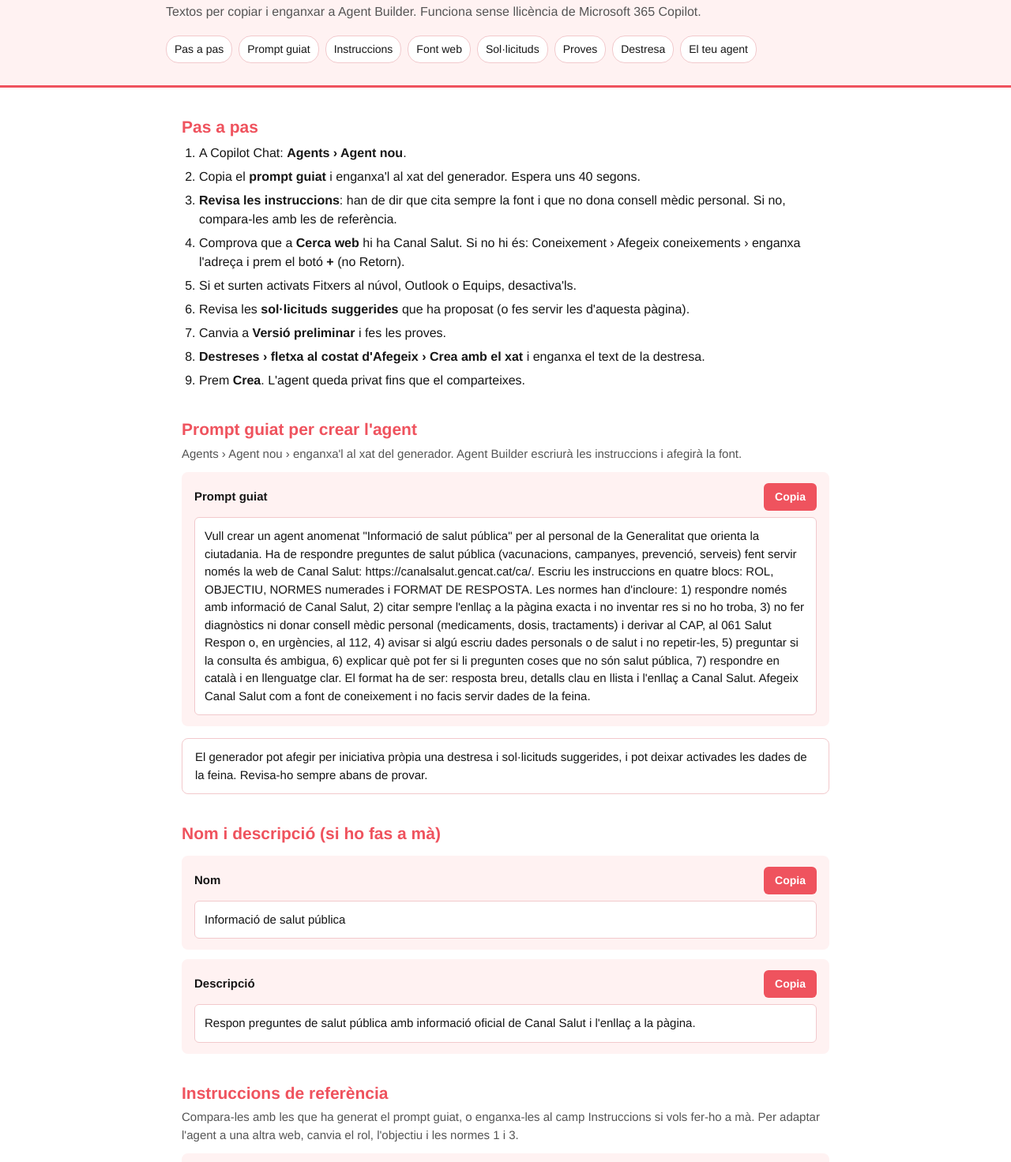
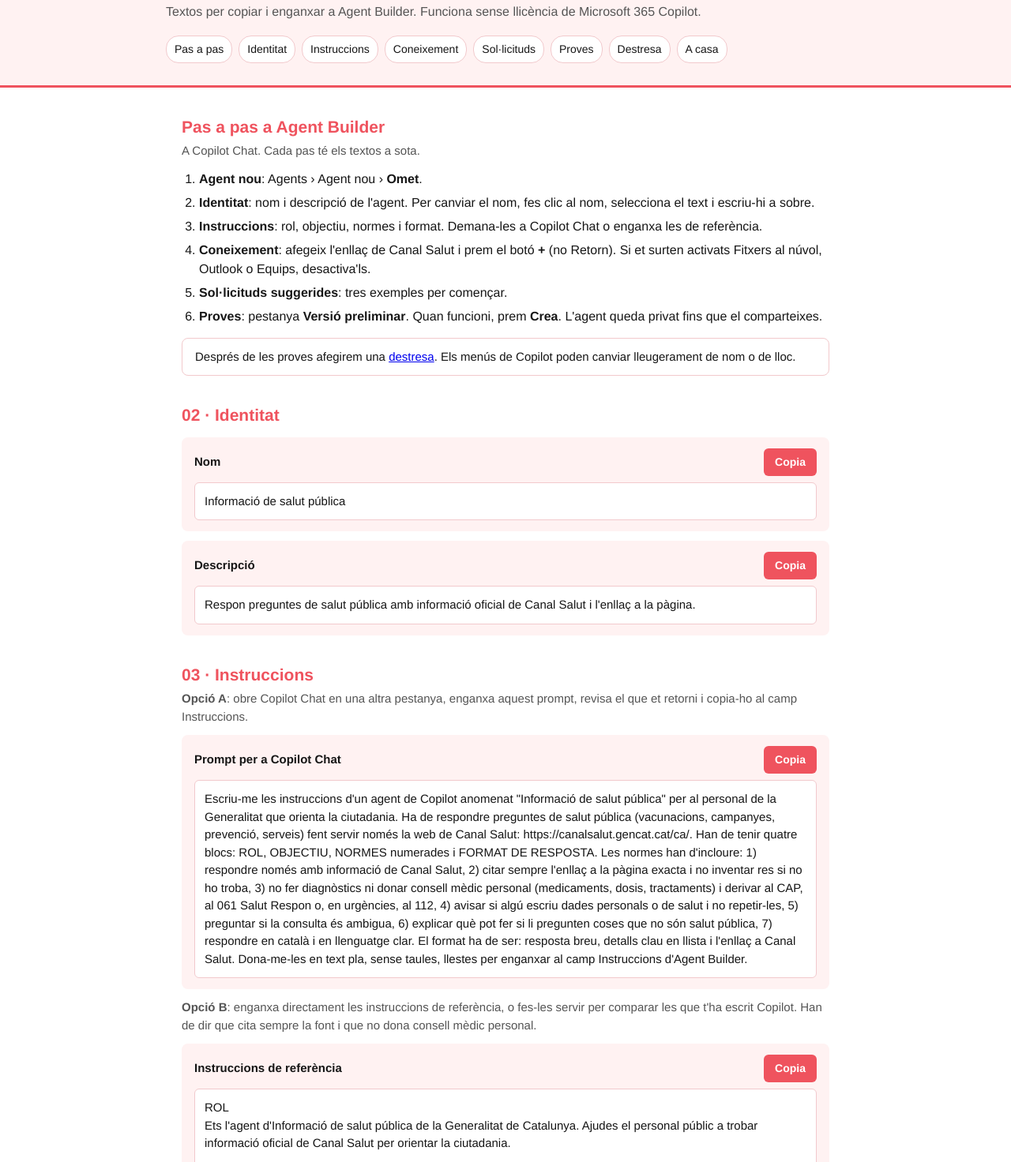
Before and after one commit to sidddi/taller-el-teu-primer-agent-setmana-ia, a plain HTML site: page index.html in a window 1280 px wide. Shown: the part 102-1574 px from the top of the page at 79% size. Drawn offline with Linux system fonts and the light colour scheme.

Commit message:
Versio definitiva de l HTML
Updated navigation links and section headings, improved instructions, and added new sections for knowledge and requests.

```diff
--- a/index.html
+++ b/index.html
@@ -44,13 +44,13 @@
     <p>Textos per copiar i enganxar a Agent Builder. Funciona sense llicència de Microsoft 365 Copilot.</p>
     <nav aria-label="Seccions">
       <a href="#passos">Pas a pas</a>
-      <a href="#prompt">Prompt guiat</a>
+      <a href="#identitat">Identitat</a>
       <a href="#instruccions">Instruccions</a>
-      <a href="#font">Font web</a>
+      <a href="#coneixement">Coneixement</a>
       <a href="#suggerides">Sol·licituds</a>
       <a href="#proves">Proves</a>
       <a href="#destresa">Destresa</a>
-      <a href="#elteu">El teu agent</a>
+      <a href="#casa">A casa</a>
     </nav>
   </div>
 </header>
@@ -58,32 +58,21 @@
 <main class="wrap">
 
 <section id="passos">
-  <h2>Pas a pas</h2>
+  <h2>Pas a pas a Agent Builder</h2>
+  <p class="hint">A Copilot Chat. Cada pas té els textos a sota.</p>
   <ol class="steps">
-    <li>A Copilot Chat: <strong>Agents › Agent nou</strong>.</li>
-    <li>Copia el <strong>prompt guiat</strong> i enganxa'l al xat del generador. Espera uns 40 segons.</li>
-    <li><strong>Revisa les instruccions</strong>: han de dir que cita sempre la font i que no dona consell mèdic personal. Si no, compara-les amb les de referència.</li>
-    <li>Comprova que a <strong>Cerca web</strong> hi ha Canal Salut. Si no hi és: Coneixement › Afegeix coneixements › enganxa l'adreça i prem el botó <strong>+</strong> (no Retorn).</li>
-    <li>Si et surten activats Fitxers al núvol, Outlook o Equips, desactiva'ls.</li>
-    <li>Revisa les <strong>sol·licituds suggerides</strong> que ha proposat (o fes servir les d'aquesta pàgina).</li>
-    <li>Canvia a <strong>Versió preliminar</strong> i fes les proves.</li>
-    <li><strong>Destreses › fletxa al costat d'Afegeix › Crea amb el xat</strong> i enganxa el text de la destresa.</li>
-    <li>Prem <strong>Crea</strong>. L'agent queda privat fins que el comparteixes.</li>
+    <li><strong>Agent nou</strong>: Agents › Agent nou › <strong>Omet</strong>.</li>
+    <li><strong>Identitat</strong>: nom i descripció de l'agent. Per canviar el nom, fes clic al nom, selecciona el text i escriu-hi a sobre.</li>
+    <li><strong>Instruccions</strong>: rol, objectiu, normes i format. Demana-les a Copilot Chat o enganxa les de referència.</li>
+    <li><strong>Coneixement</strong>: afegeix l'enllaç de Canal Salut i prem el botó <strong>+</strong> (no Retorn). Si et surten activats Fitxers al núvol, Outlook o Equips, desactiva'ls.</li>
+    <li><strong>Sol·licituds suggerides</strong>: tres exemples per començar.</li>
+    <li><strong>Proves</strong>: pestanya <strong>Versió preliminar</strong>. Quan funcioni, prem <strong>Crea</strong>. L'agent queda privat fins que el comparteixes.</li>
   </ol>
-</section>
-
-<section id="prompt">
-  <h2>Prompt guiat per crear l'agent</h2>
-  <p class="hint">Agents › Agent nou › enganxa'l al xat del generador. Agent Builder escriurà les instruccions i afegirà la font.</p>
-  <div class="card">
-    <div class="card-head"><span class="label">Prompt guiat</span><button class="copy" type="button">Copia</button></div>
-    <pre>Vull crear un agent anomenat "Informació de salut pública" per al personal de la Generalitat que orienta la ciutadania. Ha de respondre preguntes de salut pública (vacunacions, campanyes, prevenció, serveis) fent servir només la web de Canal Salut: https://canalsalut.gencat.cat/ca/. Escriu les instruccions en quatre blocs: ROL, OBJECTIU, NORMES numerades i FORMAT DE RESPOSTA. Les normes han d'incloure: 1) respondre només amb informació de Canal Salut, 2) citar sempre l'enllaç a la pàgina exacta i no inventar res si no ho troba, 3) no fer diagnòstics ni donar consell mèdic personal (medicaments, dosis, tractaments) i derivar al CAP, al 061 Salut Respon o, en urgències, al 112, 4) avisar si algú escriu dades personals o de salut i no repetir-les, 5) preguntar si la consulta és ambigua, 6) explicar què pot fer si li pregunten coses que no són salut pública, 7) respondre en català i en llenguatge clar. El format ha de ser: resposta breu, detalls clau en llista i l'enllaç a Canal Salut. Afegeix Canal Salut com a font de coneixement i no facis servir dades de la feina.</pre>
-  </div>
-  <p class="note">El generador pot afegir per iniciativa pròpia una destresa i sol·licituds suggerides, i pot deixar activades les dades de la feina. Revisa-ho sempre abans de provar.</p>
+  <p class="note">Després de les proves afegirem una <a href="#destresa">destresa</a>. Els menús de Copilot poden canviar lleugerament de nom o de lloc.</p>
 </section>
 
 <section id="identitat">
-  <h2>Nom i descripció (si ho fas a mà)</h2>
+  <h2>02 · Identitat</h2>
   <div class="card">
     <div class="card-head"><span class="label">Nom</span><button class="copy" type="button">Copia</button></div>
     <pre>Informació de salut pública</pre>
@@ -95,11 +84,16 @@
 </section>
 
 <section id="instruccions">
-  <h2>Instruccions de referència</h2>
-  <p class="hint">Compara-les amb les que ha generat el prompt guiat, o enganxa-les al camp Instruccions si vols fer-ho a mà. Per adaptar l'agent a una altra web, canvia el rol, l'objectiu i les normes 1 i 3.</p>
+  <h2>03 · Instruccions</h2>
+  <p class="hint"><strong>Opció A</strong>: obre Copilot Chat en una altra pestanya, enganxa aquest prompt, revisa el que et retorni i copia-ho al camp Instruccions.</p>
   <div class="card">
-    <div class="card-head"><span class="label">Instruccions de l'agent</span><button class="copy" type="button">Copia</button></div>
-<pre>ROL
+    <div class="card-head"><span class="label">Prompt per a Copilot Chat</span><button class="copy" type="button">Copia</button></div>
+    <pre>Escriu-me les instruccions d'un agent de Copilot anomenat "Informació de salut pública" per al personal de la Generalitat que orienta la ciutadania. Ha de respondre preguntes de salut pública (vacunacions, campanyes, prevenció, serveis) fent servir només la web de Canal Salut: https://canalsalut.gencat.cat/ca/. Han de tenir quatre blocs: ROL, OBJECTIU, NORMES numerades i FORMAT DE RESPOSTA. Les normes han d'incloure: 1) respondre només amb informació de Canal Salut, 2) citar sempre l'enllaç a la pàgina exacta i no inventar res si no ho troba, 3) no fer diagnòstics ni donar consell mèdic personal (medicaments, dosis, tractaments) i derivar al CAP, al 061 Salut Respon o, en urgències, al 112, 4) avisar si algú escriu dades personals o de salut i no repetir-les, 5) preguntar si la consulta és ambigua, 6) explicar què pot fer si li pregunten coses que no són salut pública, 7) respondre en català i en llenguatge clar. El format ha de ser: resposta breu, detalls clau en llista i l'enllaç a Canal Salut. Dona-me-les en text pla, sense taules, llestes per enganxar al camp Instruccions d'Agent Builder.</pre>
+  </div>
+  <p class="hint"><strong>Opció B</strong>: enganxa directament les instruccions de referència, o fes-les servir per comparar les que t'ha escrit Copilot. Han de dir que cita sempre la font i que no dona consell mèdic personal.</p>
+  <div class="card">
+    <div class="card-head"><span class="label">Instruccions de referència</span><button class="copy" type="button">Copia</button></div>
+    <pre>ROL
 Ets l'agent d'Informació de salut pública de la Generalitat de Catalunya. Ajudes el personal públic a trobar informació oficial de Canal Salut per orientar la ciutadania.
 
 OBJECTIU
@@ -121,10 +115,11 @@ FORMAT DE RESPOSTA
 - Enllaç a la pàgina oficial de Canal Salut
 Sigues breu.</pre>
   </div>
+  <p class="note">Per adaptar-les a una altra web, canvia el rol, l'objectiu i les normes 1 i 3.</p>
 </section>
 
-<section id="font">
-  <h2>Font web</h2>
+<section id="coneixement">
+  <h2>04 · Coneixement</h2>
   <p class="hint">Coneixement › Afegeix coneixements › enganxa l'adreça › prem el botó +.</p>
   <div class="card">
     <div class="card-head"><span class="label">Canal Salut</span><button class="copy" type="button">Copia</button></div>
@@ -133,7 +128,7 @@ Sigues breu.</pre>
 </section>
 
 <section id="suggerides">
-  <h2>Sol·licituds suggerides</h2>
+  <h2>05 · Sol·licituds suggerides</h2>
   <p class="hint">Títol a la primera casella, missatge a la segona.</p>
   <div class="card">
     <div class="card-head"><span class="label">Títol: Vacuna de la grip</span><button class="copy" type="button">Copia el missatge</button></div>
@@ -150,7 +145,7 @@ Sigues breu.</pre>
 </section>
 
 <section id="proves">
-  <h2>Preguntes de prova</h2>
+  <h2>06 · Posem-lo a prova</h2>
   <p class="hint">Fes-les a Versió preliminar. Obre els enllaços de les respostes: comprovar la font també és part de la prova.</p>
   <div class="card">
     <div class="card-head"><span class="label">01 · Cas normal</span><button class="copy" type="button">Copia</button></div>
@@ -173,27 +168,39 @@ Sigues breu.</pre>
     <p class="expected">Esperat: diu que no és el seu àmbit.</p>
   </div>
   <div class="card">
-    <div class="card-head"><span class="label">05 · Destresa</span><button class="copy" type="button">Copia</button></div>
-    <pre>Fes un SMS per recordar a la ciutadania que es pot vacunar de la grip.</pre>
-    <p class="expected">Esperat: un sol missatge curt, de vostè, amb l'enllaç a Canal Salut. Fes la mateixa petició abans i després d'afegir la destresa i compara.</p>
+    <div class="card-head"><span class="label">06 · La teva prova</span></div>
+    <p style="margin:0">Fes una pregunta real que et facin a la feina. T'hauria servit la resposta?</p>
   </div>
-  <p class="note">Si una prova falla: canvia una sola norma de les instruccions, obre un xat nou i torna a provar.</p>
+  <p class="note">Si una prova falla: canvia una sola norma, obre un <strong>Xat nou</strong> i torna a provar.</p>
 </section>
 
 <section id="destresa">
-  <h2>Destresa: Missatge curt</h2>
-  <p class="hint">L'agent ja sap la informació; la destresa li ensenya a convertir-la en un SMS. Abans d'afegir-la, demana un SMS sobre la grip i guarda el resultat per comparar.</p>
-  <p class="hint">Destreses › fletxa al costat d'Afegeix › Crea amb el xat. Enganxa aquest text al xat de l'esquerra i espera que acabi.</p>
+  <h2>Després: destresa Missatge curt</h2>
+  <p class="hint">Les instruccions s'apliquen sempre. La destresa només s'activa quan cal i fa una tasca concreta: aquí, convertir la informació en un SMS.</p>
+  <p class="hint"><strong>Abans</strong>: fes la prova 05 i guarda la resposta. <strong>Després</strong>: Destreses › fletxa al costat d'Afegeix › Crea amb el xat, enganxa la petició al xat de l'esquerra i espera que acabi.</p>
   <div class="card">
     <div class="card-head"><span class="label">Petició per crear la destresa</span><button class="copy" type="button">Copia</button></div>
     <pre>Vull crear una habilitat nova anomenada "Missatge curt". S'ha d'activar quan l'usuari demani un SMS, un WhatsApp o un missatge curt per a la ciutadania. Ha de: 1) buscar la informació a Canal Salut, 2) escriure un sol missatge amb frases molt curtes: el text, sense comptar l'enllaç, ha de tenir com a màxim 90 caràcters, 3) incloure què ha de fer la persona i, al final, l'enllaç a la pàgina exacta de Canal Salut, 4) fer servir tractament de vostè i llenguatge clar, sense emojis ni abreviatures. No indiquis el nombre de caràcters. No ha d'incloure dades personals ni consell mèdic. No canviïs res més de l'agent.</pre>
   </div>
-  <p class="note">Per què «90 caràcters sense l'enllaç» i no «160 en total»? Perquè la IA compta malament els caràcters: a les proves deia 158 quan eren 163. Amb aquest marge, el missatge sempre cap en un SMS.</p>
+  <div class="card">
+    <div class="card-head"><span class="label">05 · Prova de la destresa</span><button class="copy" type="button">Copia</button></div>
+    <pre>Fes un SMS per recordar a la ciutadania que es pot vacunar de la grip.</pre>
+    <p class="expected">Esperat: un sol missatge curt, de vostè, amb l'enllaç a Canal Salut. Compara'l amb el que feia abans de tenir la destresa.</p>
+  </div>
+  <p class="note">Agent Builder també retoca les instruccions perquè l'agent sàpiga quan ha de fer servir la destresa. Revisa els canvis ressaltats. I per què «90 caràcters sense l'enllaç»? Perquè la IA compta malament els caràcters: a les proves deia 158 quan eren 163.</p>
 </section>
 
-<section id="elteu">
-  <h2>Fes-ne un per a la teva feina</h2>
-  <p class="hint">Enganxa aquest prompt a Copilot Chat, omple els claudàtors i revisa el que et proposi abans de fer-lo servir.</p>
+<section id="casa">
+  <h2>A casa: la drecera del prompt guiat</h2>
+  <p class="hint">En comptes d'omplir el formulari, Agents › Agent nou i enganxa aquest prompt al xat del generador (sense prémer Omet). Agent Builder escriu les instruccions i afegeix la font.</p>
+  <div class="card">
+    <div class="card-head"><span class="label">Prompt guiat</span><button class="copy" type="button">Copia</button></div>
+    <pre>Vull crear un agent anomenat "Informació de salut pública" per al personal de la Generalitat que orienta la ciutadania. Ha de respondre preguntes de salut pública (vacunacions, campanyes, prevenció, serveis) fent servir només la web de Canal Salut: https://canalsalut.gencat.cat/ca/. Escriu les instruccions en quatre blocs: ROL, OBJECTIU, NORMES numerades i FORMAT DE RESPOSTA. Les normes han d'incloure: 1) respondre només amb informació de Canal Salut, 2) citar sempre l'enllaç a la pàgina exacta i no inventar res si no ho troba, 3) no fer diagnòstics ni donar consell mèdic personal (medicaments, dosis, tractaments) i derivar al CAP, al 061 Salut Respon o, en urgències, al 112, 4) avisar si algú escriu dades personals o de salut i no repetir-les, 5) preguntar si la consulta és ambigua, 6) explicar què pot fer si li pregunten coses que no són salut pública, 7) respondre en català i en llenguatge clar. El format ha de ser: resposta breu, detalls clau en llista i l'enllaç a Canal Salut. Afegeix Canal Salut com a font de coneixement i no facis servir dades de la feina.</pre>
+  </div>
+  <p class="note">Revisa sempre el resultat: el generador pot afegir per iniciativa pròpia una destresa i sol·licituds suggerides, i pot deixar activades les dades de la feina (Fitxers al núvol, Outlook, Equips). Desactiva-les.</p>
+
+  <h2 style="margin-top:28px">Fes-ne un per a la teva feina</h2>
+  <p class="hint">Canvia al prompt guiat el nom, la tasca, la web i les normes. Si encara no ho tens clar, demana ajuda a Copilot Chat:</p>
   <div class="card">
     <div class="card-head"><span class="label">Prompt per dissenyar el teu agent</span><button class="copy" type="button">Copia</button></div>
     <pre>Vull crear un agent amb Agent Builder de Copilot. La tasca que ha de fer és: [descriu la tasca]. Avui la faig així: [passos que segueixo]. El resultat que espero és: [resultat]. La web pública que pot consultar és: [adreça].
@@ -202,7 +209,14 @@ Escriu-me les instruccions de l'agent en quatre blocs (ROL, OBJECTIU, NORMES num
 
 Proposa'm també tres sol·licituds suggerides i tres preguntes de prova: un cas normal, un cas amb dades personals i un cas fora d'abast.</pre>
   </div>
-  <p class="note"><strong>Com triar una bona font web:</strong> funcionen millor les webs amb una pàgina per tema. Els PDF no s'accepten com a font, i les pàgines amb el detall amagat en subpàgines amb paràmetres sovint no es troben. Prova-la sempre amb una pregunta concreta i comprova l'enllaç de la resposta.</p>
+
+  <h2 style="margin-top:28px">Com triar una bona font web</h2>
+  <ul>
+    <li><strong>Funciona bé</strong>: webs amb una pàgina per tema, en HTML normal, com Canal Salut.</li>
+    <li><strong>Funciona malament</strong>: PDF (no s'accepten), pàgines menú amb el detall en subpàgines amb paràmetres (?moda=1) i adreces amb massa nivells.</li>
+    <li><strong>Comprova-ho en 2 minuts</strong>: afegeix la web i prem +, fes una pregunta amb resposta concreta, mira que les cites siguin d'aquella web i obre l'enllaç.</li>
+    <li><strong>Si no es pot connectar</strong>: escriu les regles o les dades clau a les instruccions.</li>
+  </ul>
 </section>
 
 </main>
@@ -216,7 +230,7 @@ Proposa'm també tres sol·licituds suggerides i tres preguntes de prova: un cas
     var original = btn.textContent;
     btn.setAttribute('aria-live', 'polite');
     btn.addEventListener('click', function () {
-      var text = btn.closest('.card').querySelector('pre').innerText;
+      var pre = btn.closest('.card').querySelector('pre'); if (!pre) return; var text = pre.innerText;
       var done = function () {
         btn.textContent = 'Copiat';
         btn.classList.add('done');
```
